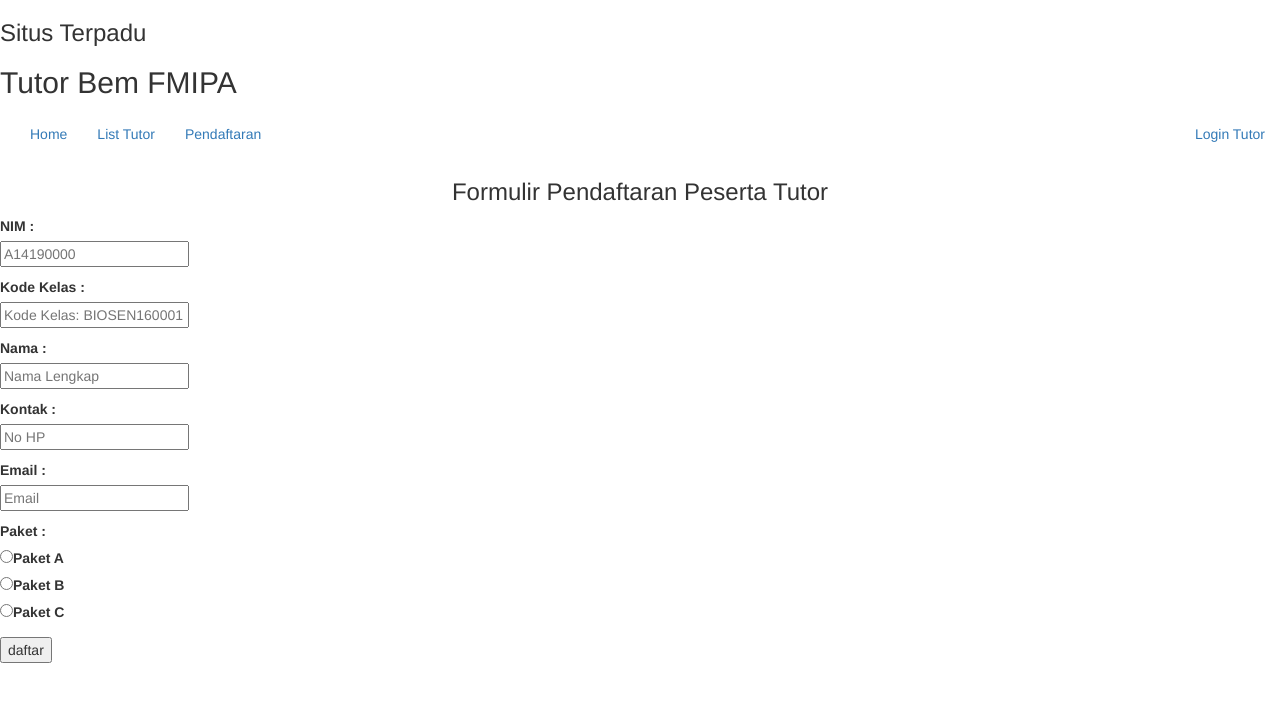
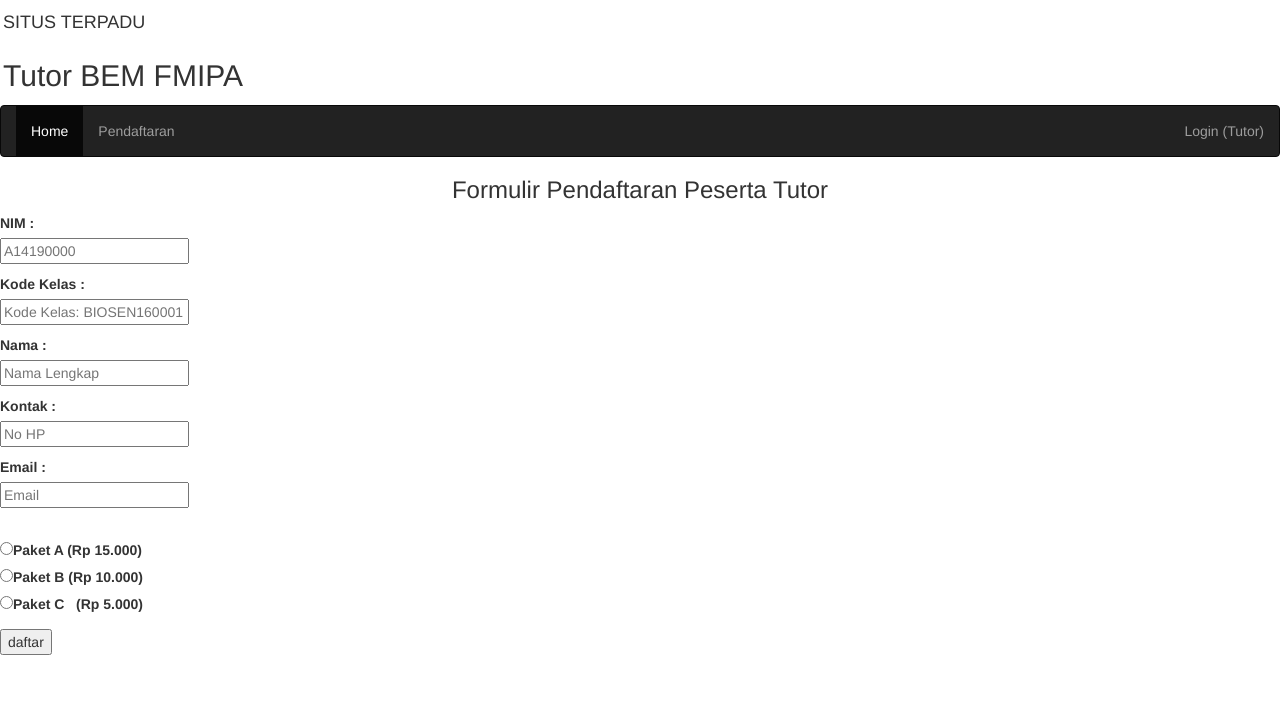
Before and after one commit to jokoGemblonG/Digitalisasi-Tutor-BEM-FMIPA, a PHP site: page /Form_daftar.php in a window 1280 px wide. Shown: the top 702 px of the page. Run offline with PHP 8.4, Linux system fonts and the light colour scheme.

Commit message:
Update Form_daftar.php

```diff
--- a/PHP-Digital/Form_daftar.php
+++ b/PHP-Digital/Form_daftar.php
@@ -1,3 +1,11 @@
+<?php
+	session_start();
+	if(isset($_SESSION['submit'])){
+		header("Location: index2.php");
+		exit;
+	}
+?>
+
 <!DOCtype html>
 
 	<head>
@@ -8,22 +16,24 @@
 	<script src="https://ajax.googleapis.com/ajax/libs/jquery/3.5.1/jquery.min.js"></script>
 	<script src="https://maxcdn.bootstrapcdn.com/bootstrap/3.4.1/js/bootstrap.min.js"></script>
 	</head>
+
 	<header>
-		<h3> Situs Terpadu </h3>
-		<h2> Tutor Bem FMIPA </h2>
+		<h4 style='padding: 3px'> SITUS TERPADU </h4>
+		<h2 style='padding: 3px'> Tutor BEM FMIPA </h2>
 	</header>
-	<nav>
+
+	<nav class= "navbar navbar-inverse">
 		<div class="container-fluid">
 		<ul class="nav navbar-nav">
-			<li class="active"><a href="index.php">Home</a></li>
-			<li><a href="list tutor.php"> List Tutor</a></li>
-			<li><a href="Form_daftar.php"> Pendaftaran</a></li>
+			<li class="active"><a href="index.php"> Home </a></li>
+			<li><a href="Form_daftar.php"> Pendaftaran </a></li>
 		</ul>
 		<ul class="nav navbar-nav navbar-right">
-			<li><a href="login.php"> Login Tutor</a></li>
+			<li><a href="login.php"> Login (Tutor) </a></li>
 		</ul>
 	  </div>
 	 </nav>
+
 	<body>
 
 		<h3 style="text-align:center;">Formulir Pendaftaran Peserta Tutor</h3>
@@ -50,13 +60,12 @@
 				<input type='email' name='email' placeholder='Email'>
 			</p>
 			<p>
-				<label for='paket'>Paket : </label>
+				</br>
+					<label><input type='radio' name='paket' value='A'>Paket A (Rp 15.000)</label>
 					</br>
-					<label><input type='radio' name='paket' value='A'>Paket A</label>
+					<label><input type='radio' name='paket' value='B'>Paket B (Rp 10.000)</label>
 					</br>
-					<label><input type='radio' name='paket' value='B'>Paket B</label>
-					</br>
-					<label><input type='radio' name='paket' value='C'>Paket C</label>
+					<label><input type='radio' name='paket' value='C'>Paket C &nbsp;&nbsp;(Rp 5.000)</label>
 			</p>
 			<p>
 				<input type='submit' value='daftar' name='daftar'/>
```
